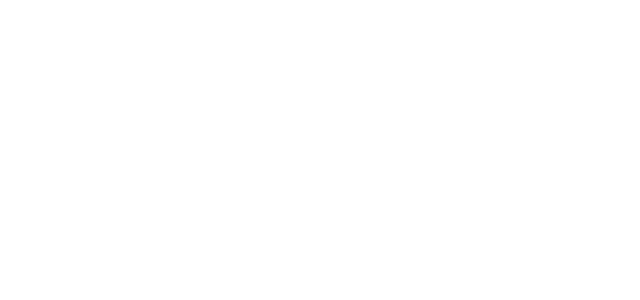
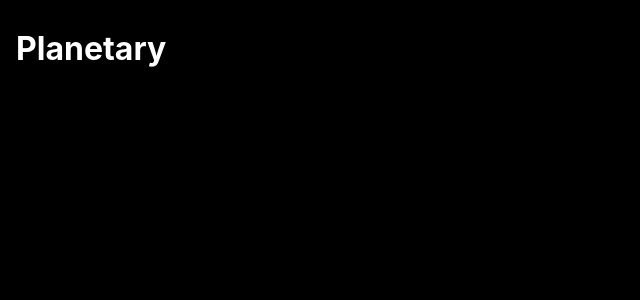
Before and after one commit to migbuen44/Planetary, a Next.js app: page / in a window 1280 px wide. Shown: the top 300 px of the page, without its empty margins (0-640 px from the left). Built offline with nearby package versions, Linux system fonts and the light colour scheme.

Commit message:
style(home): add basic color and position styles to page

```diff
--- a/pages/index.tsx
+++ b/pages/index.tsx
@@ -9,6 +9,8 @@
       <Head>
         <title>Planetary</title>
       </Head>
+      <h1 className={styles.title}>Planetary</h1>
+      <div className={styles.carousel_container}></div>
     </div>
   )
 }
--- a/styles/Home.module.scss
+++ b/styles/Home.module.scss
@@ -1,3 +1,11 @@
 .container {
-  padding: 0 2rem;
+  padding: 0.5rem 1rem;
+  background: black;
+  display: flex;
+  flex-direction: column;
+  height: 100vh;
 }
+
+.title {
+  // text-align: center;
+}
--- a/styles/globals.scss
+++ b/styles/globals.scss
@@ -4,6 +4,7 @@
   margin: 0;
   font-family: -apple-system, BlinkMacSystemFont, Segoe UI, Roboto, Oxygen,
     Ubuntu, Cantarell, Fira Sans, Droid Sans, Helvetica Neue, sans-serif;
+  color: white;
 }
 
 * {
```
